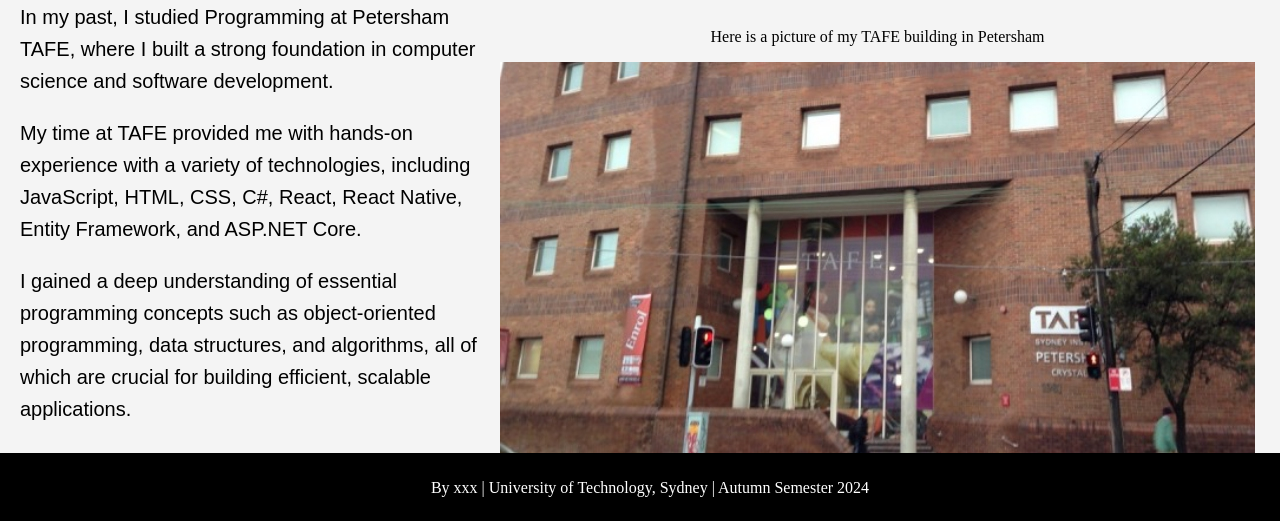
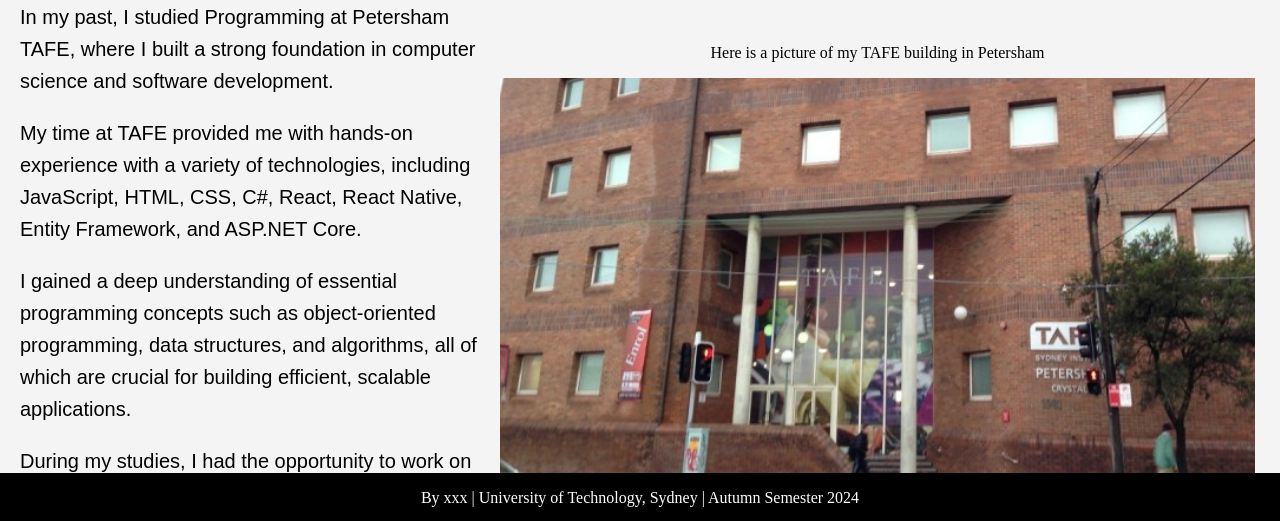
Before and after one commit to JoshuaDavis11/Websystems-Assignment, a plain HTML site: page past.html in a window 1280 px wide. Shown: the part 277-798 px from the top of the page. Drawn offline with Linux system fonts and the light colour scheme.

Commit message:
Fixed grammatical issues and added .git ignore

```diff
--- a/websystems.css
+++ b/websystems.css
@@ -4,8 +4,6 @@
     align-items: center;
     justify-content: center;
     background-color: black;
-    padding: 10px;
-
     position: fixed;
     width: 100%;
     bottom: 0;
@@ -221,6 +219,9 @@ caption {
     text-align: center;
 }
 
+.past-content-container-text-record{
+    padding-right: 10px;
+}
 .past-content-container {
     display: flex;
     justify-content: center;
```
Also changed, not shown: comments.html (+1 -1 lines), 1 other file.
